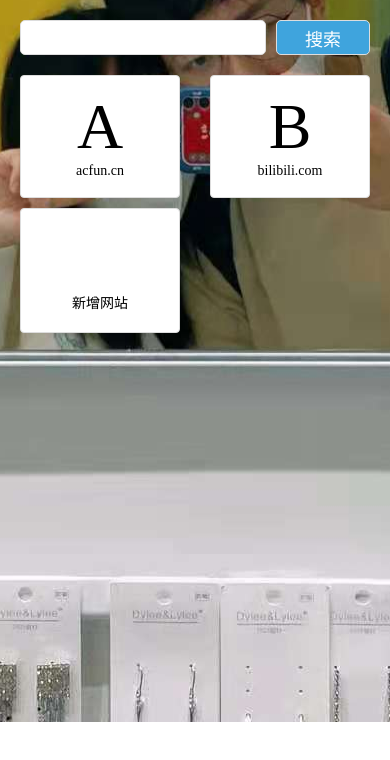
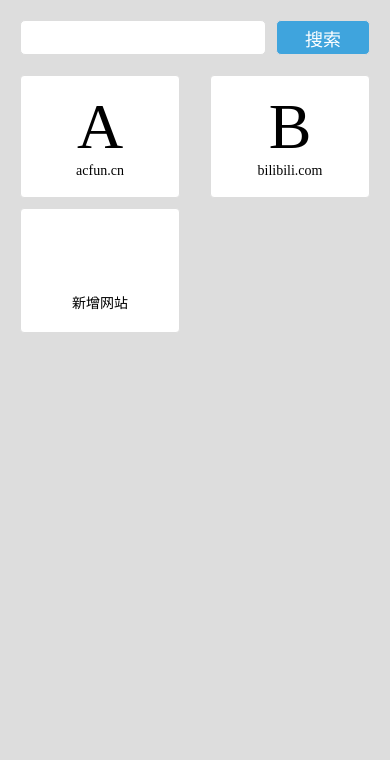
Before and after one commit to tonyzhe/nav-211, a plain HTML site: page src/index.html in a window 390 px wide. Drawn offline with nearby package versions, Linux system fonts and the light colour scheme.

Commit message:
updatebackground

```diff
--- a/src/style.css
+++ b/src/style.css
@@ -30,17 +30,9 @@
 }
 /*style*/
 body {
-  background-image: url(./images/合照.jpg);
-  background-repeat: no-repeat;
-  background-position-x: center;
+  background-color: #ddd;
 }
-@media (max-width: 500px) {
-  body {
-    background-image: url(./images/合照.jpg);
-    background-repeat: no-repeat;
-    background-position-y: center;
-  }
-}
+
 .globalHeader {
   /* border: 1px solid red; */
   margin: 20px;
```
